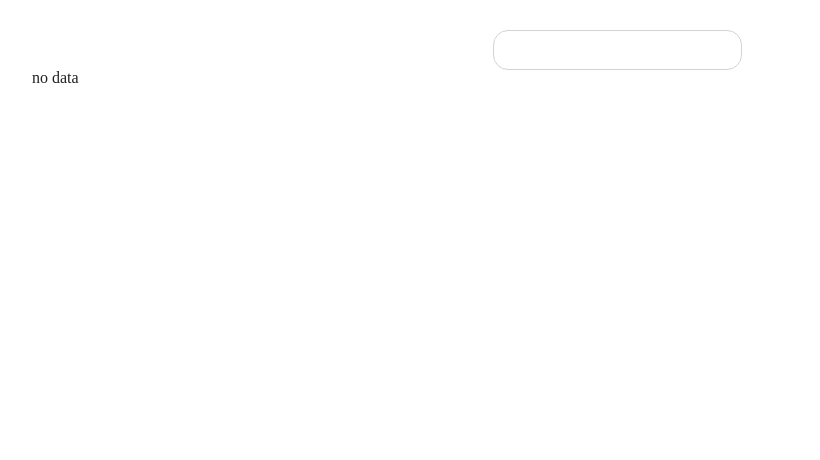
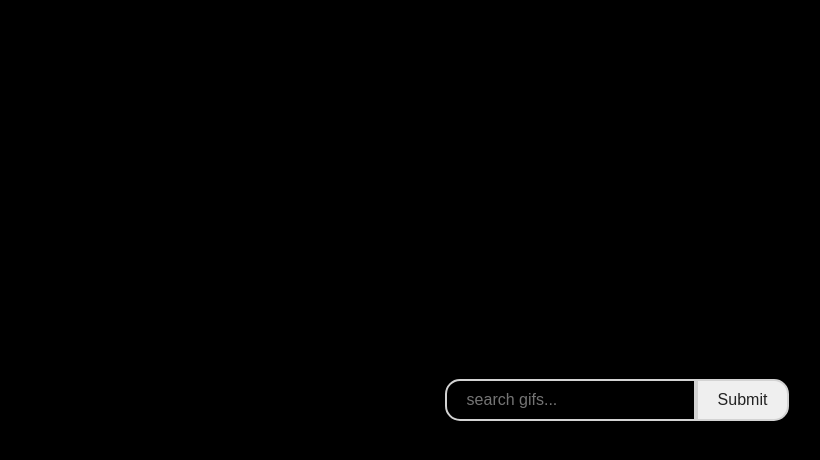
Before and after one commit to jakub84/gif-react-app, a React (Create React App) app: page / in a window 1280 px wide. Shown: the top 460 px of the page, without its empty margins (23-843 px from the left). Built offline with nearby package versions, Linux system fonts and the light colour scheme.

Commit message:
Add logic and styles

```diff
--- a/package.json
+++ b/package.json
@@ -3,11 +3,12 @@
   "version": "0.1.0",
   "private": true,
   "dependencies": {
+    "axios": "^0.19.0",
     "react": "^16.11.0",
     "react-dom": "^16.11.0",
+    "react-reveal": "^1.2.2",
     "react-scripts": "3.2.0",
-    "styled-components": "^4.2.1",
-    "axios": "^0.19.0"
+    "styled-components": "^4.2.1"
   },
   "scripts": {
     "start": "react-scripts start",
--- a/src/App.js
+++ b/src/App.js
@@ -6,19 +6,37 @@ import GifsList from './components/Gifs/index';
 
 const App = () => {
   const [data, setData] = useState([]);
-
+  const [inputValue, setInputValue] = useState('');
+  const [loading, setLoading] = useState(false);
 
   const onInputChange = (searchValue) => {
+    setInputValue(searchValue);
+  };
+
+  const handleSubmit = (event) => {
+    event.preventDefault();
+    if (inputValue.length === 0) return;
+    setLoading(true);
     axios
       .get(
-        `https://api.giphy.com/v1/gifs/search?api_key=vPFgAGhW54kZX5TzaZQxDUM0Wd8EbmlH&q=${searchValue}&offset=0&rating=G&lang=en`,
+        `https://api.giphy.com/v1/gifs/search?api_key=vPFgAGhW54kZX5TzaZQxDUM0Wd8EbmlH&q=${inputValue}&offset=0&rating=G&lang=en`,
       )
-      .then(response => setData(response.data.data));
+      .then((response) => {
+        setLoading(false);
+        setData(response.data.data);
+      });
   };
   return (
-    <GridWrapper column nowrap>
-      <SearchBar onInputChange={onInputChange} />
-      {data.length > 0 ? <GifsList allGifs={data} /> : 'no data'}
+    <GridWrapper dark={data.length === 0} column nowrap>
+      <SearchBar
+        inputValue={inputValue}
+        onInputChange={onInputChange}
+        fetchedData={data}
+        loading={loading}
+        handleSubmit={handleSubmit}
+      />
+
+      {!loading && inputValue.length === 0 ? <GifsList allGifs={data} /> : 'no data'}
     </GridWrapper>
   );
 };
--- /dev/null
+++ b/src/components/Gifs/Details.js
@@ -0,0 +1,54 @@
+import React from 'react';
+import styled from 'styled-components';
+
+const DetailsBg = styled.div`
+  width: 100%;
+  display: flex;
+  justify-content: center;
+  align-items: center;
+  position: fixed;
+  top: 0;
+  left: 0;
+  right: 0;
+  bottom: 0;
+  background-color: rgba(0, 0, 0, 0.9);
+  z-index: 999;
+`;
+
+const MainWrapper = styled.div`
+  width: 80%;
+  padding:30px;
+  background-color: #fff;
+  border-radius: 5px;
+  display: flex;
+  flex-direction: column;
+  justify-content: center;
+  align-items: center;
+`;
+
+const DetailsField = styled.input`
+  width: 80%;
+  border: 1px solid lightgrey;
+  padding: 10px;
+  border-radius: 10px;
+  margin-bottom: 10px;
+`;
+
+const Details = ({ singleGif, details, setDetails }) => {
+  const { title, url, bitly_url: tinyUrl } = singleGif;
+  return (
+    <>
+      {details && (
+        <DetailsBg onClick={() => setDetails(!details)}>
+          <MainWrapper onClick={null}>
+            <DetailsField type="text" value={url} />
+            <DetailsField type="text" value={tinyUrl} />
+            <DetailsField type="text" value={title} />
+          </MainWrapper>
+        </DetailsBg>
+      )}
+    </>
+  );
+};
+
+export default Details;
--- /dev/null
+++ b/src/components/Gifs/SingleGif.js
@@ -0,0 +1,64 @@
+import React, { useState } from 'react';
+import styled from 'styled-components';
+import Details from './Details';
+
+const InnerWrapper = styled.div`
+  position: absolute;
+  width: 100%;
+  height: 100%;
+  top: -300px;
+  background-color: rgba(0, 0, 0, 0.7);
+  display: flex;
+  justify-content: center;
+  align-items: center;
+  color: #fff;
+  padding: 10px;
+`;
+
+const GifWrapper = styled.div`
+  width: calc(100% / 3);
+  display: flex;
+  flex-wrap: wrap;
+  justify-content: center;
+  height: 300px;
+  display: flex;
+  justify-content: center;
+  align-items: center;
+  background-color: lightgray;
+  background-image: ${props => `url(${props.bgImage})`};
+  background-size: cover;
+  background-position: center;
+  overflow: hidden;
+  cursor: pointer;
+  position: relative;
+  &:hover ${InnerWrapper} {
+    top: 0;
+  }
+`;
+
+const GifTitle = styled.h3`
+  border: 2px solid #fff;
+  display: inline-block;
+  border-radius: 20px;
+  padding: 10px 20px;
+  font-size: 16px;
+  text-align: center;
+`;
+
+const SingleGif = ({ singleGif }) => {
+  const { title } = singleGif;
+  const [details, setDetails] = useState(false);
+  return (
+    <>
+      <Details singleGif={singleGif} details={details} setDetails={setDetails} />
+      <GifWrapper
+        bgImage={singleGif.images.downsized_large.url}
+        onClick={() => setDetails(!details)}
+      >
+        <InnerWrapper>{title && <GifTitle>{title}</GifTitle>}</InnerWrapper>
+      </GifWrapper>
+    </>
+  );
+};
+
+export default SingleGif;
--- a/src/components/Gifs/index.js
+++ b/src/components/Gifs/index.js
@@ -1,34 +1,18 @@
 import React from 'react';
 import styled from 'styled-components';
+import SingleGif from './SingleGif';
 
 const GifsWrapper = styled.div`
   width: 100%;
-  margin: 10px 0;
   display: flex;
   flex-wrap: wrap;
   justify-content: center;
 `;
 
-const GifContainer = styled.div`
-  margin: 2px;
-  border: 1px solid lightgrey;
-  border-radius: 10px;
-  overflow: hidden;
-`;
-const GifImage = styled.img`
-  width: 266px;
-  height: 200px;
-`;
-
 const GifsList = ({ allGifs }) => (
   <GifsWrapper>
     {allGifs.map(singleGif => (
-      <GifContainer key={singleGif.id}>
-        <GifImage
-          src={singleGif.images.fixed_height_downsampled.url}
-          alt={singleGif.title}
-        />
-      </GifContainer>
+      <SingleGif key={singleGif.id} singleGif={singleGif} />
     ))}
   </GifsWrapper>
 );
--- /dev/null
+++ b/src/components/Loader/index.js
@@ -0,0 +1,45 @@
+import React from 'react';
+import styled, { keyframes } from 'styled-components';
+
+const rotate = keyframes`
+  from {
+    transform: rotate(0deg);
+  }
+
+  to {
+    transform: rotate(360deg);
+  }
+
+
+`;
+
+const LoaderWrapper = styled.div`
+  margin: 50px 0;
+  width: 100%;
+  display: flex;
+  justify-content: center;
+  color: #fff;
+`;
+
+const Cicle = styled.span`
+  border: 3px dotted gray;
+  width: 100px;
+  height: 100px;
+  border-radius: 50%;
+  margin: 10px;
+  animation: ${rotate} 4s linear infinite;
+  display: flex;
+  justify-content: center;
+  align-items: center;
+`;
+
+const Loader = () => (
+  <LoaderWrapper>
+    <Cicle>
+      Loading
+    </Cicle>
+
+  </LoaderWrapper>
+);
+
+export default Loader;
--- a/src/components/SearchBar/index.js
+++ b/src/components/SearchBar/index.js
@@ -1,25 +1,57 @@
 import React from 'react';
 import styled from 'styled-components';
+import Loader from '../Loader';
 
 const SearchInput = styled.input`
   padding: 10px 20px;
-  border-radius: 15px;
+  border-top-left-radius:15px;
+  border-bottom-left-radius: 15px;
   border: 1px solid lightgray;
+  border: ${props => (props.dark ? '2px solid #fff' : '2px solid lightgray')};
+  background-color: transparent;
+  &:focus {
+    color: ${props => (props.dark ? 'white' : '#000')};
+    padding: 10px 30px;
+    background-color: #fff;
+  }
+`;
+
+const SubmitButton = styled.input`
+  padding: 10px 20px;
+  border-top-right-radius:15px;
+  border-bottom-right-radius: 15px;
+  border: ${props => (props.dark ? '2px solid #lightgray' : '2px solid lightgray')};
+  :hover {
+    background-color: lightgreen;
+  }
 `;
 
 const SearchWrapper = styled.div`
+  background-color: ${props => (props.dark ? '#000' : '#fff')};
+  height: ${props => (props.dark ? '100vh' : '200px')};
   width: 100%;
   text-align: center;
-  padding-top: 30px;
+  /* padding-top: 30px; */
+  /* margin-bottom: 50px; */
+  display: flex;
+  justify-content: center;
+  align-items: center;
 `;
 
-const SearchBar = ({ onInputChange }) => (
-  <SearchWrapper>
-    <SearchInput
-      onChange={(event) => {
-        onInputChange(event.target.value);
-      }}
-    />
+const SearchBar = ({
+  onInputChange, loading, handleSubmit, fetchedData,
+}) => (
+  <SearchWrapper dark={fetchedData.length === 0}>
+    <form onSubmit={handleSubmit}>
+      <SearchInput
+        placeholder="search gifs..."
+        onChange={(event) => {
+          onInputChange(event.target.value);
+        }}
+      />
+      <SubmitButton type="submit" />
+      {loading && <Loader />}
+    </form>
   </SearchWrapper>
 );
 
--- a/src/components/Wrappers/GridWrapper.js
+++ b/src/components/Wrappers/GridWrapper.js
@@ -2,8 +2,8 @@ import styled from 'styled-components';
 
 const GridWrapper = styled.div`
   width: 100%;
-  max-width: 1238px;
-  padding: 0 34px;
+  /* max-width: 1238px; */
+  /* padding: 0 34px; */
   margin: 0 auto;
   display: flex;
   flex-direction: column;
--- a/src/index.css
+++ b/src/index.css
@@ -40,6 +40,7 @@ body {
 }
 body * {
     box-sizing: border-box;
+    transition: all 0.3s;
 }
 
 ol, ul {
```
Also changed, not shown: 1 other file (tests, documents, lock files or other folders).
